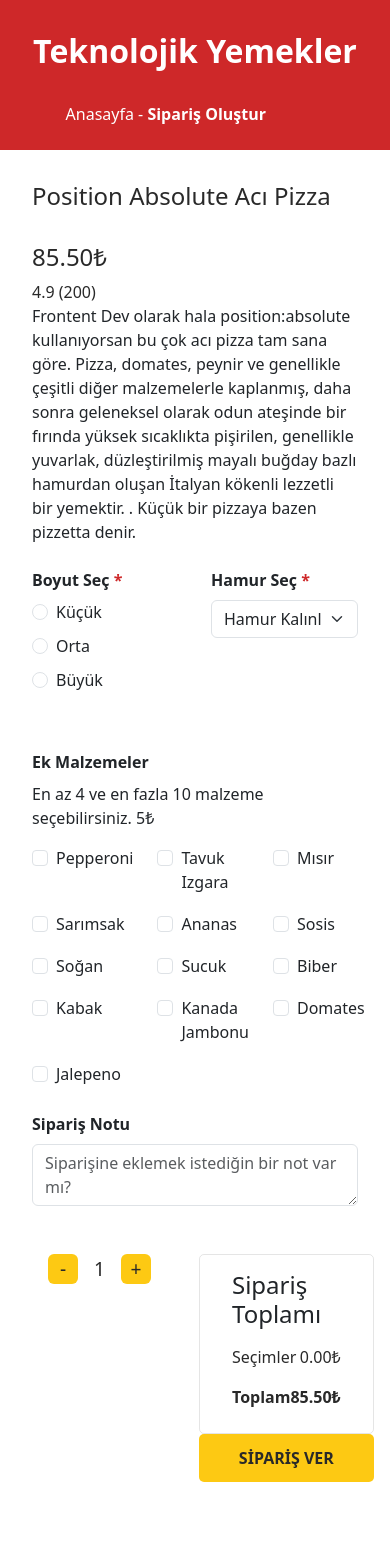
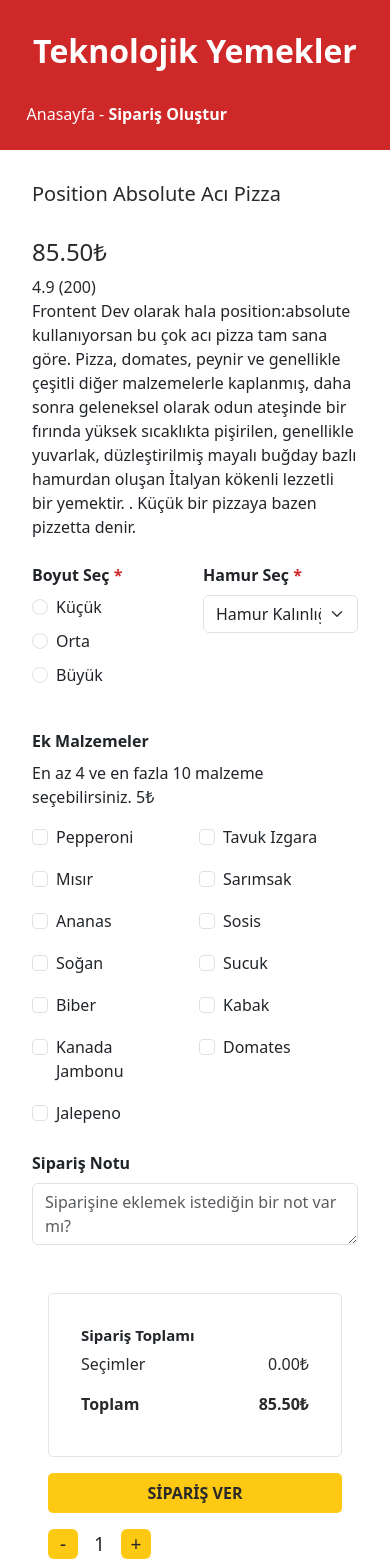
Before and after one commit to cansu-ozdemir/fsweb-s8-challenge-pizza, a React (Vite) app: page /order in a window 390 px wide. Shown: the top 1568 px of the page. Before the commit the page ends 1530 px from the top, so only its background shows below. Built offline with nearby package versions, Linux system fonts and the light colour scheme.

Commit message:
Iteration1-mediaQuery-completed

```diff
--- a/src/components/Home/HomePage.css
+++ b/src/components/Home/HomePage.css
@@ -54,3 +54,46 @@
 .order-button:hover {
     background-color: #e0b100;
 }
+
+@media screen and (max-width: 540px) {
+
+    .home-container{
+        overflow: auto;
+    }
+
+    .content{
+        padding: 0 1rem;
+    }
+    .content h1 {
+        margin-bottom: 1rem;
+        margin-top: 2rem;
+        font-size: 30px;
+    }
+
+    .content p {
+        line-height: 1;
+        font-size: 70px;
+        display: flex;
+        flex-direction: column;
+
+    }
+
+    .content p span {
+       display: block;
+    }
+
+    .content p br {
+        display: none;
+    }
+
+    .content p span + br + span {
+        margin-top: 0.75rem;
+    }
+
+    .order-button {
+        padding: 8px 30px;
+        font-size: 0.9rem;
+        margin-bottom: 2rem;
+        margin-top: 0.5rem;
+    }
+}
--- a/src/components/Home/HomePage.jsx
+++ b/src/components/Home/HomePage.jsx
@@ -14,7 +14,7 @@ function HomePage() {
      <div className="home-container">
         <div className="content">
             <h1>Teknolojik Yemekler</h1>
-            <p>KOD ACIKTIRIR<br />PİZZA, DOYURUR</p>
+            <p><span>KOD</span> <span>ACIKTIRIR</span><br /><span>PİZZA,</span> <span>DOYURUR</span></p>
             <button onClick={handleOrderClick} className="order-button">ACIKTIM</button>
         </div>
      </div>
--- a/src/components/Order/OrderPage.css
+++ b/src/components/Order/OrderPage.css
@@ -49,7 +49,7 @@ body {
 }
 
 .order-card {
-    max-width: 600px;
+    max-width: 768px;
     width: 100%;
     border: none !important;
     box-shadow: none !important;
@@ -188,3 +188,74 @@ button[type="submit"] {
     width: 100%;
     border-radius: 5px;
 }
+
+@media screen and (max-width: 768px) {
+    .order-header p {
+      margin-right: 35%;
+    }
+
+    .order-content {
+        padding: 1rem;
+    }
+
+    .order-card h2 {
+        font-size: 20px;
+    }
+
+    .order-card h3 {
+        margin-right: 0;
+        display: block;
+    }
+
+    .size-dough {
+        flex-direction: row;
+        gap: 1rem;
+    }
+
+    .size-section, .dough-section {
+        margin-bottom: 1rem;
+        width: 50%;
+    }
+
+    .extra-options {
+        grid-template-columns: repeat(2, 1fr);
+    }
+
+    .order-summary {
+        flex-direction: column;
+        align-items: stretch;
+        flex-wrap: wrap;
+        justify-content: space-between;
+    }
+
+    .order-total {
+        margin-left: 0;
+        order: -1;
+        width: 100%;
+    }
+
+    .order-math {
+        margin-bottom: 1rem;
+        padding: 2rem;
+    }
+
+    .order-math h1 {
+        font-size: 15px;
+        font-weight: bold;
+        margin-bottom: 0.5rem;
+    }
+
+    .quantity-selector {
+        order: 1;
+        justify-content: flex-start;
+        margin-top: 1rem;
+    }
+
+    button[type="submit"] {
+        order: 2;
+        width: auto;
+        padding: 0.5rem 1rem;
+        margin-top: 1rem;
+        align-self: flex-end;
+    }
+}
--- a/src/components/Order/OrderPage.jsx
+++ b/src/components/Order/OrderPage.jsx
@@ -2,6 +2,7 @@ import React, { useState, useEffect } from "react";
 import { useHistory } from "react-router-dom";
 import { Form, Label, Button, Card, CardBody, Input, CardText, FormGroup, } from "reactstrap";
 import "./OrderPage.css";
+import axios from "axios";
 
 
 const OrderPage = () => {
@@ -16,6 +17,8 @@ const OrderPage = () => {
  const [total, setTotal] = useState(85.50);
 
  const extraOptions = ["Pepperoni", "Tavuk Izgara", "Mısır", "Sarımsak", "Ananas", "Sosis", "Soğan", "Sucuk", "Biber", "Kabak", "Kanada Jambonu", "Domates", "Jalepeno"];
+
+
 
  useEffect(() => {
     const extrasTotal = extras.length * 5;
@@ -39,7 +42,7 @@ const OrderPage = () => {
     return true;
  };
 
- const handleSubmit = (e) => {
+ const handleSubmit = async (e) => {
     e.preventDefault();
     if (size && dough && validateExtras()) {
         history.push("/success");
--- a/src/components/Success/SuccessPage.css
+++ b/src/components/Success/SuccessPage.css
@@ -38,3 +38,28 @@ body, html {
     font-weight: 300;
     margin: 0;
 }
+
+@media screen and (max-width: 768px) {
+    .success-header h1 {
+        margin-top: 7rem;
+        font-size: 30px;
+    }
+
+    .success-content {
+        justify-content: flex-start;
+        padding-top: 7rem;
+    }
+
+    .success-content p {
+       font-size: 70px;
+       line-height: 1.2;
+    }
+
+    .success-content p:first-child {
+        margin-bottom: 1rem;
+    }
+
+    .success-content p span {
+        display: block;
+    }
+}
--- a/src/components/Success/SuccessPage.jsx
+++ b/src/components/Success/SuccessPage.jsx
@@ -6,13 +6,13 @@ function SuccessPage() {
 
     const history = useHistory();
 
-    useEffect(() => {
+    /* useEffect(() => {
         const timeoutId = setTimeout(() => {
             history.push('/');
         }, 5000);
 
         return () => clearTimeout(timeoutId);
-    }, [history]);
+    }, [history]); */
 
     return (
         <div className="success-page">
@@ -21,7 +21,7 @@ function SuccessPage() {
             </div>
             <div className="success-content">
                 <p>TEBRİKLER!</p>
-                <p>SİPARİŞİNİZ ALINDI!</p>
+                <p><span>SİPARİŞİNİZ</span> <span>ALINDI!</span></p>
             </div>
             </div>
     );
```
